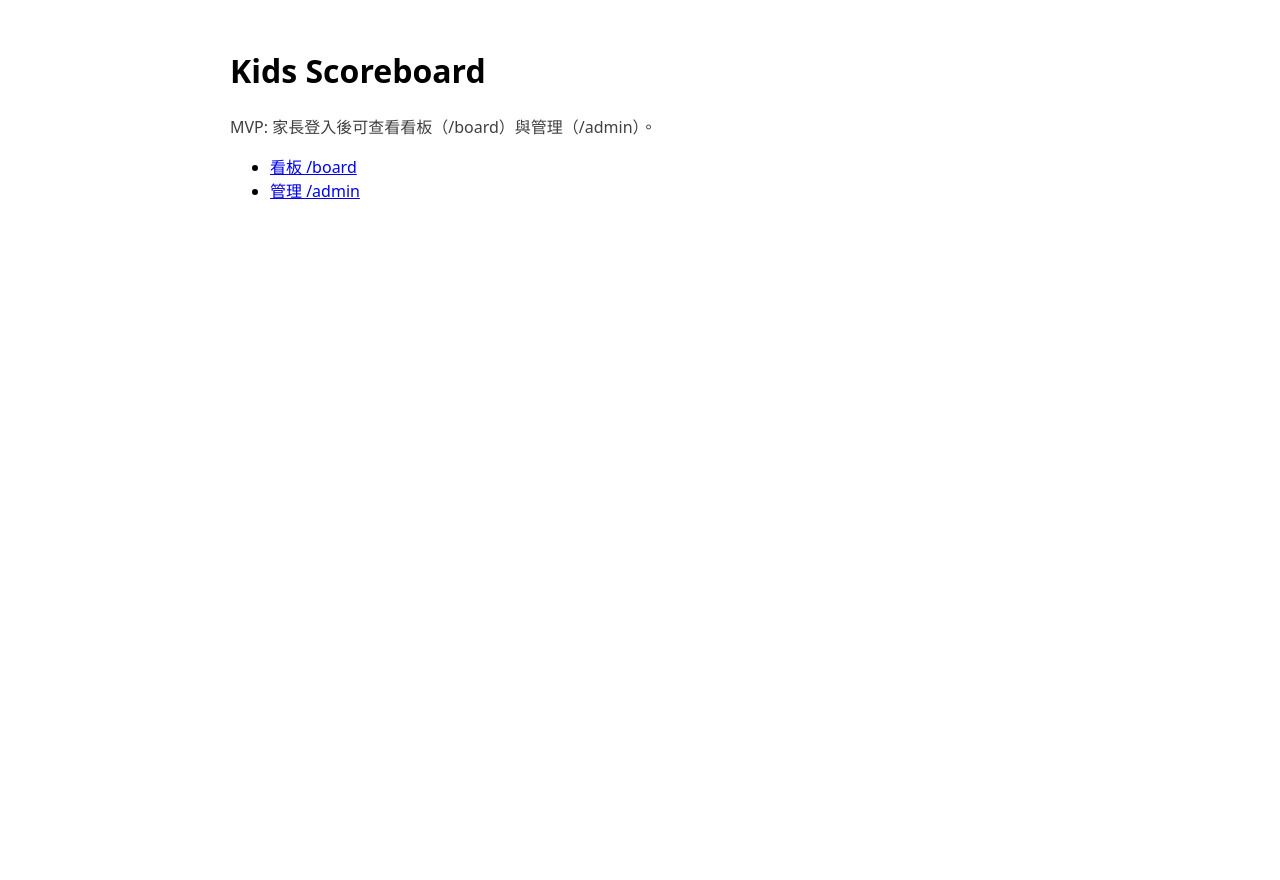
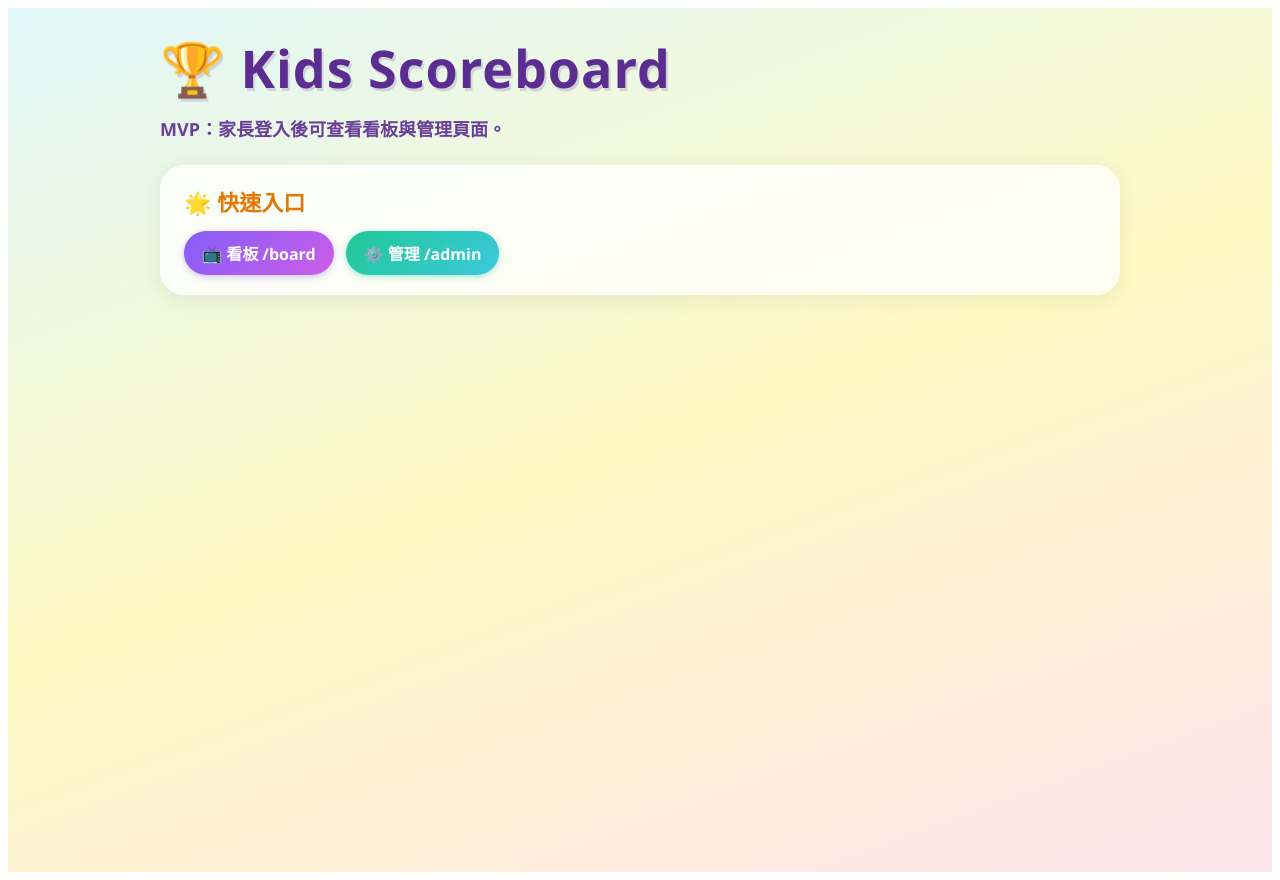
Before and after one commit to personlin/kid-scoreboard, a Next.js app: page / in a window 1280 px wide. Before the commit the page ends 800 px from the top, so only its background shows below. Built offline with nearby package versions, Linux system fonts and the light colour scheme.

Commit message:
style: unify home and admin with board visual theme

```diff
--- a/src/app/page.tsx
+++ b/src/app/page.tsx
@@ -2,19 +2,96 @@ import Link from 'next/link'
 
 export default function Home() {
   return (
-    <main style={{ padding: 20, maxWidth: 820, margin: '0 auto' }}>
-      <h1>Kids Scoreboard</h1>
-      <p style={{ opacity: 0.75 }}>
-        MVP: 家長登入後可查看看板（/board）與管理（/admin）。
-      </p>
-      <ul>
-        <li>
-          <Link href="/board">看板 /board</Link>
-        </li>
-        <li>
-          <Link href="/admin">管理 /admin</Link>
-        </li>
-      </ul>
+    <main
+      style={{
+        minHeight: '100vh',
+        background: 'linear-gradient(160deg, #e0f7fa 0%, #fff9c4 50%, #fce4ec 100%)',
+        padding: '24px 20px 40px',
+        fontFamily: '"Segoe UI", "Noto Sans TC", sans-serif',
+      }}
+    >
+      <div style={{ maxWidth: 960, margin: '0 auto' }}>
+        <h1
+          style={{
+            margin: 0,
+            fontSize: 'clamp(32px, 6vw, 52px)',
+            fontWeight: 900,
+            color: '#5c2d91',
+            textShadow: '2px 3px 0 rgba(92,45,145,.18)',
+            letterSpacing: 1,
+          }}
+        >
+          🏆 Kids Scoreboard
+        </h1>
+
+        <p
+          style={{
+            marginTop: 12,
+            marginBottom: 0,
+            fontSize: 18,
+            fontWeight: 600,
+            color: '#5c2d91',
+            opacity: 0.9,
+          }}
+        >
+          MVP：家長登入後可查看看板與管理頁面。
+        </p>
+
+        <section
+          style={{
+            marginTop: 24,
+            background: 'rgba(255,255,255,.75)',
+            borderRadius: 24,
+            padding: '20px 24px',
+            boxShadow: '0 4px 20px rgba(0,0,0,.08)',
+            display: 'flex',
+            flexDirection: 'column',
+            gap: 14,
+          }}
+        >
+          <div style={{ fontSize: 22, fontWeight: 900, color: '#e67700' }}>🌟 快速入口</div>
+
+          <div style={{ display: 'flex', flexWrap: 'wrap', gap: 12 }}>
+            <Link
+              href="/board"
+              style={{
+                display: 'inline-flex',
+                alignItems: 'center',
+                justifyContent: 'center',
+                background: 'linear-gradient(135deg, #845ef7, #cc5de8)',
+                color: '#fff',
+                borderRadius: 999,
+                padding: '10px 18px',
+                fontWeight: 800,
+                fontSize: 16,
+                textDecoration: 'none',
+                boxShadow: '0 2px 6px rgba(132,94,247,.35)',
+              }}
+            >
+              📺 看板 /board
+            </Link>
+
+            <Link
+              href="/admin"
+              style={{
+                display: 'inline-flex',
+                alignItems: 'center',
+                justifyContent: 'center',
+                background: 'linear-gradient(135deg, #20c997, #3bc9db)',
+                color: '#fff',
+                borderRadius: 999,
+                padding: '10px 18px',
+                fontWeight: 800,
+                fontSize: 16,
+                textDecoration: 'none',
+                boxShadow: '0 2px 6px rgba(32,201,151,.35)',
+              }}
+            >
+              ⚙️ 管理 /admin
+            </Link>
+          </div>
+        </section>
+      </div>
     </main>
   )
 }
```
Also changed, not shown: src/app/admin/page.tsx (+14 -3 lines).
